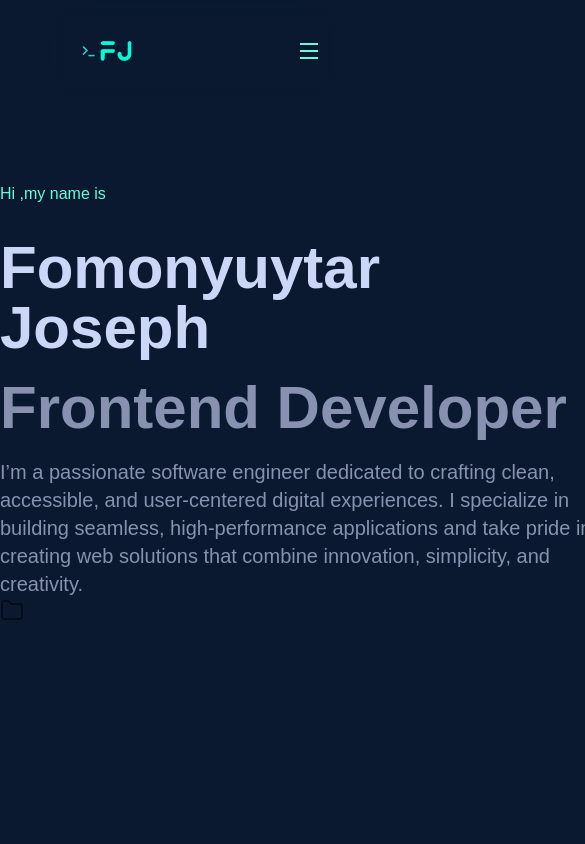
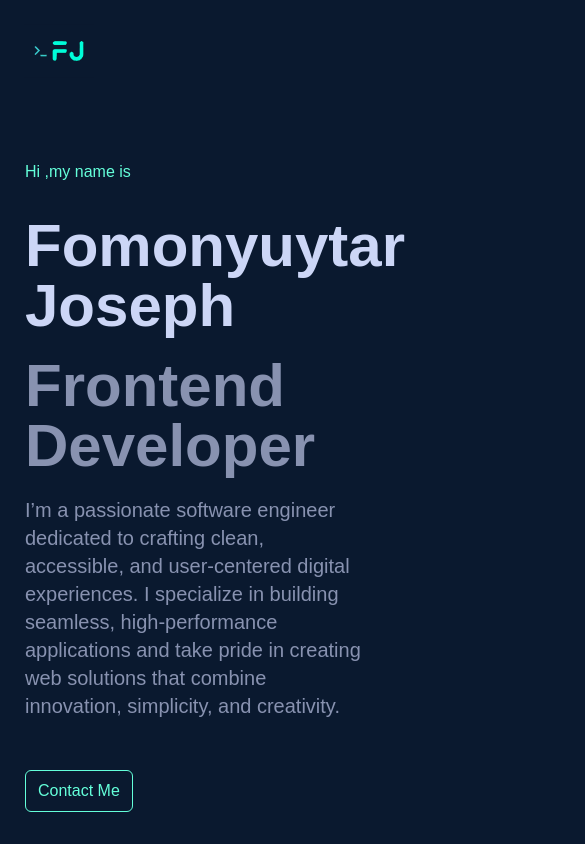
Before and after one commit to Fomonyuytar-Joseph/portfolio-website, a Next.js app: page / in a window 390 px wide. Shown: the top 844 px of the page, 585 px wide, since content can reach past the window. Built offline with nearby package versions, Linux system fonts and the light colour scheme.

Commit message:
add link navigation

```diff
--- a/src/app/globals.css
+++ b/src/app/globals.css
@@ -6,3 +6,67 @@ body {
   font-family: Arial, Helvetica, sans-serif;
   background-color: #0a192f;
 }
+
+
+
+
+.section {
+  width: 100%;
+  max-width: 1400px;
+  padding: 50px 100px;
+  scroll-margin-top: 100px;
+  margin-top: 50px;
+}
+
+@media (max-width: 1536px) { /* Tablets & small desktops */
+  .section {
+    max-width: 900px;
+    padding: 40px 50px;
+    scroll-margin-top: 80px;
+    margin-top: 40px;
+  }
+}
+
+@media (max-width: 1280px) { /* Tablets & small desktops */
+  .section {
+    max-width: 900px;
+    padding: 40px 50px;
+    scroll-margin-top: 80px;
+    margin-top: 40px;
+  }
+}
+
+/* Responsive adjustments */
+@media (max-width: 1024px) { /* Tablets & small desktops */
+  .section {
+    max-width: 900px;
+    padding: 40px 50px;
+    scroll-margin-top: 80px;
+    margin-top: 40px;
+  }
+}
+
+@media (max-width: 768px) { /* Tablets & large phones */
+  .section {
+    padding: 30px 50px;
+    scroll-margin-top: 70px;
+    margin-top: 30px;
+  }
+}
+
+@media (max-width: 640px) { /* Small tablets & large phones */
+  .section {
+    padding: 25px 25px;
+    scroll-margin-top: 60px;
+    margin-top: 25px;
+  }
+}
+
+@media (max-width: 480px) { /* Phones */
+  .section {
+    max-width: 100%;
+    padding: 20px 25px;
+    scroll-margin-top: 50px;
+    margin-top: 20px;
+  }
+}
--- a/src/app/page.tsx
+++ b/src/app/page.tsx
@@ -10,26 +10,28 @@ import NoteWorthyProjectsTemplate from "@/components/templates/noteWorthyProject
 export default function Home() {
   return (
     <div className="w-full bg-primary-navy relative">
-      <div className="fixed top-0 left-0 px-12 w-full">
-        <Navbar />
-      </div>
+      <Navbar />
 
-      <div className="w-[600px] lg:w-[800px] xl:w-[1000px] 2xl:w-[1200px] mx-auto 2xl:px-[100px] mt-[102px] h-[calc(100dvh-102px)] ">
-        <HeroSectionTemplate />
-      </div>
+      <div className="w-full flex flex-col items-center mt-[120px]">
+        <section id="home" className="section">
+          <HeroSectionTemplate />
+        </section>
 
-      <div className="w-[600px] lg:w-[800px] xl:w-[1000px] 2xl:w-[1200px] mx-auto 2xl:px-[100px] mt-[102px] ">
-        <AboutMeTemplate />
-      </div>
+        <section id="about" className="section">
+          <AboutMeTemplate />
+        </section>
 
-      <div className="w-[600px] lg:w-[800px] xl:w-[1000px] 2xl:w-[1200px] mx-auto 2xl:px-[100px] mt-[170px] 2xl:mr-[200px]">
-        <ExperienceTemplate />
-      </div>
-      <div className="w-[600px] lg:w-[800px] xl:w-[1100px] 2xl:w-[1200px] mx-auto mt-[102px] ">
-        <NoteWorthyProjectsTemplate />
-      </div>
-      <div className="w-[600px] lg:w-[800px] xl:w-[1000px] 2xl:w-[1200px] mx-auto 2xl:px-[100px] mt-[202px] mb-[200px] ">
-        <ContactMeTemplate/>
+        <section id="experience" className="section">
+          <ExperienceTemplate />
+        </section>
+
+        <section id="work" className="section">
+          <NoteWorthyProjectsTemplate />
+        </section>
+
+        <section id="contact" className="section">
+          <ContactMeTemplate />
+        </section>
       </div>
 
       <SocialHandles />
--- a/src/components/atoms/logo/logo.atom.tsx
+++ b/src/components/atoms/logo/logo.atom.tsx
@@ -1,8 +1,15 @@
+import Link from 'next/link';
 import React from 'react';
 
-const LogoAtom = () => {
-  return (
-    <div>
+
+interface LogoAtomProps {
+  onClick?: (e:React.MouseEvent<HTMLAnchorElement, MouseEvent> )=>void
+}
+
+const LogoAtom:React.FC<LogoAtomProps> = ({ onClick }) => {
+
+  return  (
+    <Link href={"#"} onClick={onClick}>
       <svg
         version="1.1"
         viewBox="0 0 2048 1551"
@@ -391,7 +398,7 @@ const LogoAtom = () => {
           fill="#01D9B7"
         />
       </svg>
-    </div>
+    </Link>
   );
 };
 
--- a/src/components/molecules/archiveCard/archiveCard.molceule.tsx
+++ b/src/components/molecules/archiveCard/archiveCard.molceule.tsx
@@ -19,7 +19,7 @@ const ArchiveCard: React.FC<ArchiveCardProps> = ({
 }) => {
   return (
     <div
-      className="w-full flex flex-col items-start  bg-primary-light-navy rounded transition-transform duration-300 xl:hover:-translate-y-3 hover:-translate-x-3 cursor-pointer"
+      className="w-full flex flex-col items-start  bg-primary-light-navy rounded transition-transform duration-300 max-xl:hover:-translate-x-5 xl:hover:-translate-y-3 cursor-pointer"
       style={{
         boxShadow: "0 10px 30px -15px rgba(2, 12, 27, 0.7)",
         padding: "2rem 1.75rem",
--- a/src/components/molecules/navbar/navabar.molecule.tsx
+++ b/src/components/molecules/navbar/navabar.molecule.tsx
@@ -1,48 +1,82 @@
-import React from 'react';
-import styles from './navbar.module.css';
-import Link from 'next/link';
+"use client";
+import { useEffect } from "react";
+import Link from "next/link";
+import { usePathname, useRouter } from "next/navigation";
 
-import { IconRepository } from '@/lib/repository/icons/icon.repository';
-import Button from '@/components/atoms/button/button.atom';
-import LogoAtom from '@/components/atoms/logo/logo.atom';
+import LogoAtom from "@/components/atoms/logo/logo.atom";
+import Button from "@/components/atoms/button/button.atom";
 
 const Navbar = () => {
+  const router = useRouter();
+  const pathname = usePathname();
+  const navbarHeight = 80; // Adjust based on your navbar's actual height
+
+  useEffect(() => {
+    const handleHashChange = () => {
+      const hash = window.location.hash;
+      if (hash) {
+        const element = document.querySelector(hash);
+        if (element) {
+          const offset =
+            element.getBoundingClientRect().top +
+            window.scrollY -
+            navbarHeight -
+            20;
+
+          window.scrollTo({
+            top: offset,
+            behavior: "smooth",
+          });
+        }
+      }
+    };
+
+    window.addEventListener("hashchange", handleHashChange);
+    return () => window.removeEventListener("hashchange", handleHashChange);
+  }, []);
+
+  const handleLinkClick = (
+    event: React.MouseEvent<HTMLAnchorElement>,
+    href: string
+  ) => {
+    event.preventDefault();
+    router.push(`${pathname}${href}`, { scroll: false }); // Prevents default Next.js scrolling
+
+    const element = document.querySelector(href);
+    if (element) {
+      const offset =
+        element.getBoundingClientRect().top +
+        window.scrollY -
+        navbarHeight -
+        20;
+
+      window.scrollTo({
+        top: offset,
+        behavior: "smooth",
+      });
+    }
+  };
+
   return (
-    <nav
-      className={`flex justify-between items-center py-4 px-6  rounded-full ${styles.navbar} `}
-      role="navigation"
-    >
-      <LogoAtom />
+    <nav className="fixed top-0 left-0 w-full flex justify-between items-center py-4 px-6 bg-primary-navy z-50">
+      <LogoAtom onClick={(e) => handleLinkClick(e, "#home")} />
       <div className="max-lg:hidden">
-        <ul className="flex items-center gap-20 text-tertiary-lightest-slate w-full font-fira text-[13px]  ">
-          <li>
-            <Link
-              href={'#/about'}
-              className="hover:text-secondary-green transition ease-custom duration-custom"
-            >
-              About
-            </Link>
-          </li>
-          <li>
-            <Link href={'#/experience'} className="hover:text-secondary-green">
-              Experience
-            </Link>
-          </li>
-          <li>
-            <Link href={'#/work'} className="hover:text-secondary-green">
-              Work
-            </Link>
-          </li>
-          <li>
-            <Link href={'#/contact'} className="hover:text-secondary-green">
-              Contact
-            </Link>
-          </li>
+        <ul className="flex items-center gap-20 text-tertiary-lightest-slate font-fira text-[13px]">
+          {["about", "experience", "work", "contact"].map((section) => (
+            <li key={section}>
+              <Link
+                href={`#${section}`}
+                scroll={false} // Ensures Next.js doesn't override behavior
+                className="hover:text-secondary-green transition ease-custom duration-custom"
+                onClick={(e) => handleLinkClick(e, `#${section}`)}
+              >
+                {section.charAt(0).toUpperCase() + section.slice(1)}
+              </Link>
+            </li>
+          ))}
         </ul>
       </div>
-
       <Button className="max-lg:hidden" text="Resume" />
-      <IconRepository.HamburgerIcon className="lg:hidden cursor-pointer" />
     </nav>
   );
 };
--- a/src/components/organisms/hero/heroSection.organism.tsx
+++ b/src/components/organisms/hero/heroSection.organism.tsx
@@ -1,7 +1,14 @@
-import FolderIcon from '@/icons/folder.icon';
+"use client"
+import Button from '@/components/atoms/button/button.atom';
 import React from 'react';
 
 const HeroSectionOrganism = () => {
+  const handleScroll = () => {
+    const aboutSection = document.getElementById("contact");
+    if (aboutSection) {
+      aboutSection.scrollIntoView({ behavior: "smooth" });
+    }
+  }
   return (
     <div>
       <h1 className="text-secondary-green font-normal text-base mb-8 ">
@@ -13,14 +20,14 @@ const HeroSectionOrganism = () => {
       <h3 className="text-tertiary-slate mt-5 text-6xl font-semibold ">
         Frontend Developer
       </h3>
-      <p className="mt-5 max-w-[600px] text-tertiary-slate text-xl font-normal">
+      <p className="mt-5 max-w-[600px] text-tertiary-slate text-xl font-normal mb-[50px]">
         I’m a passionate software engineer dedicated to crafting clean,
         accessible, and user-centered digital experiences. I specialize in
         building seamless, high-performance applications and take pride in
         creating web solutions that combine innovation, simplicity, and
         creativity.
       </p>
-      <FolderIcon/>
+     <Button text='Contact Me' onClick={handleScroll}/>
     </div>
   );
 };
--- a/src/components/templates/hero/heroSection.template.tsx
+++ b/src/components/templates/hero/heroSection.template.tsx
@@ -3,7 +3,7 @@ import HeroSectionOrganism from "../../organisms/hero/heroSection.organism";
 
 const HeroSectionTemplate = () => {
   return (
-    <div className="w-full pt-20">
+    <div className="w-full ">
       <HeroSectionOrganism />
     </div>
   );
```
Also changed, not shown: src/components/molecules/navbar/navbar.module.css (line endings or trailing spaces).
